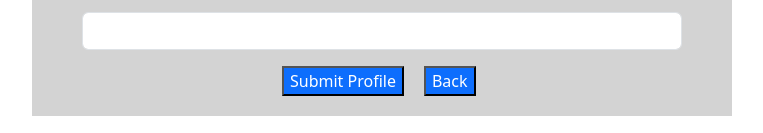
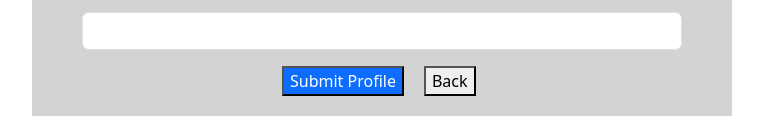
Before and after one commit to sebrazzley/internship, a React (Vite) app in the folder alumni-db/: page / in a window 1280 px wide. Shown: the part 1141-1274 px from the top of the page, without its empty margins (258-1021 px from the left). Built offline with nearby package versions, Linux system fonts and the light colour scheme.

Commit message:
Uyen changed back button color

```diff
--- a/alumni-db/src/components/Form/Form.tsx
+++ b/alumni-db/src/components/Form/Form.tsx
@@ -49,7 +49,7 @@ const Form = ({gradClass, states, cities, industries}: SelectProps) => {
         <div style={{marginLeft: "200px"}}>
         <Button children='Submit Profile' onClick={()=> console.log("submitted")}></Button>
         <span style={{marginRight: "20px"}}></span>
-        <Button children='Back' onClick={()=> console.log("Go Back to Homepage")}></Button>
+        <Button children='Back' onClick={()=> console.log("Go Back to Homepage")} color="secondary"></Button>
         </div>
     </form>
   )
```
